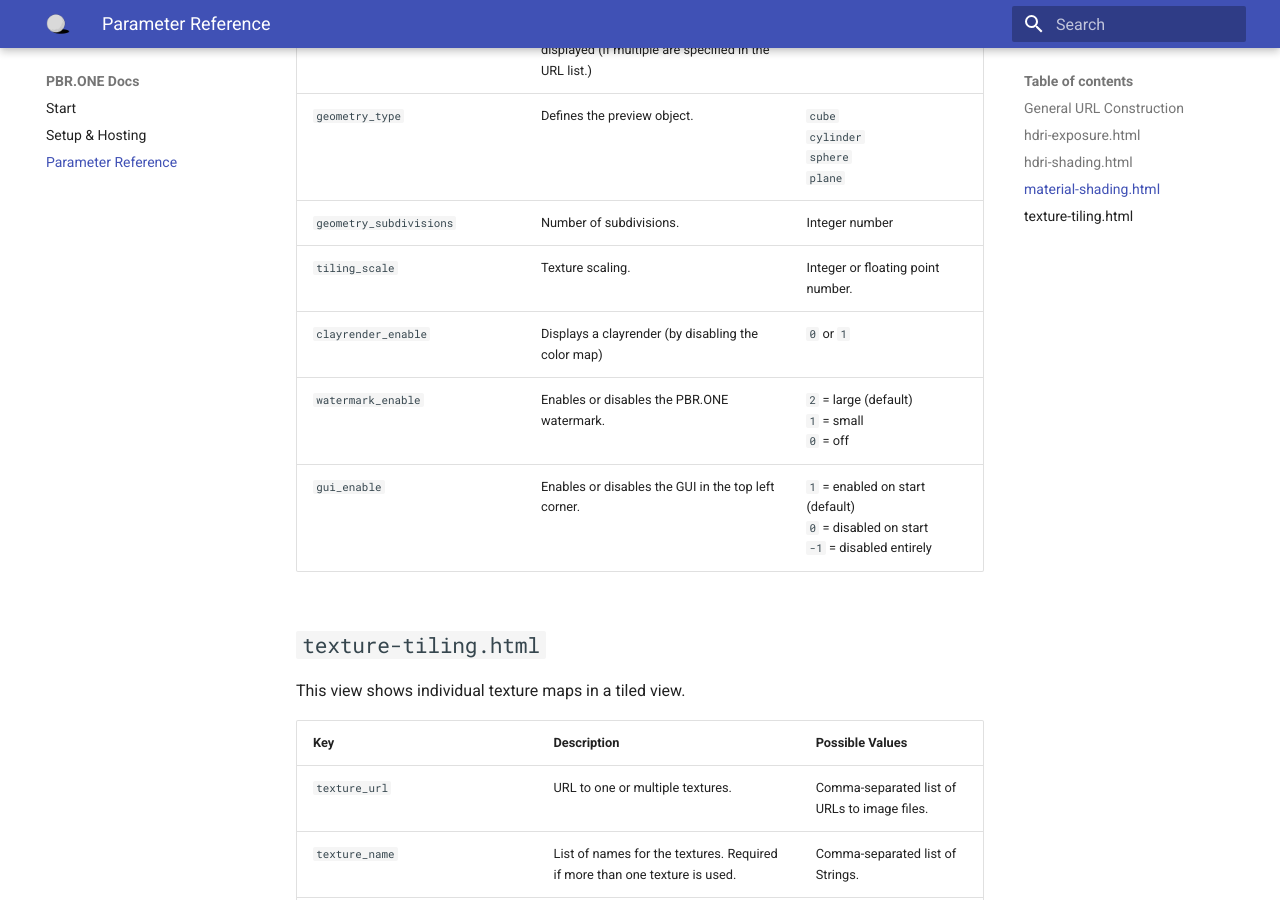
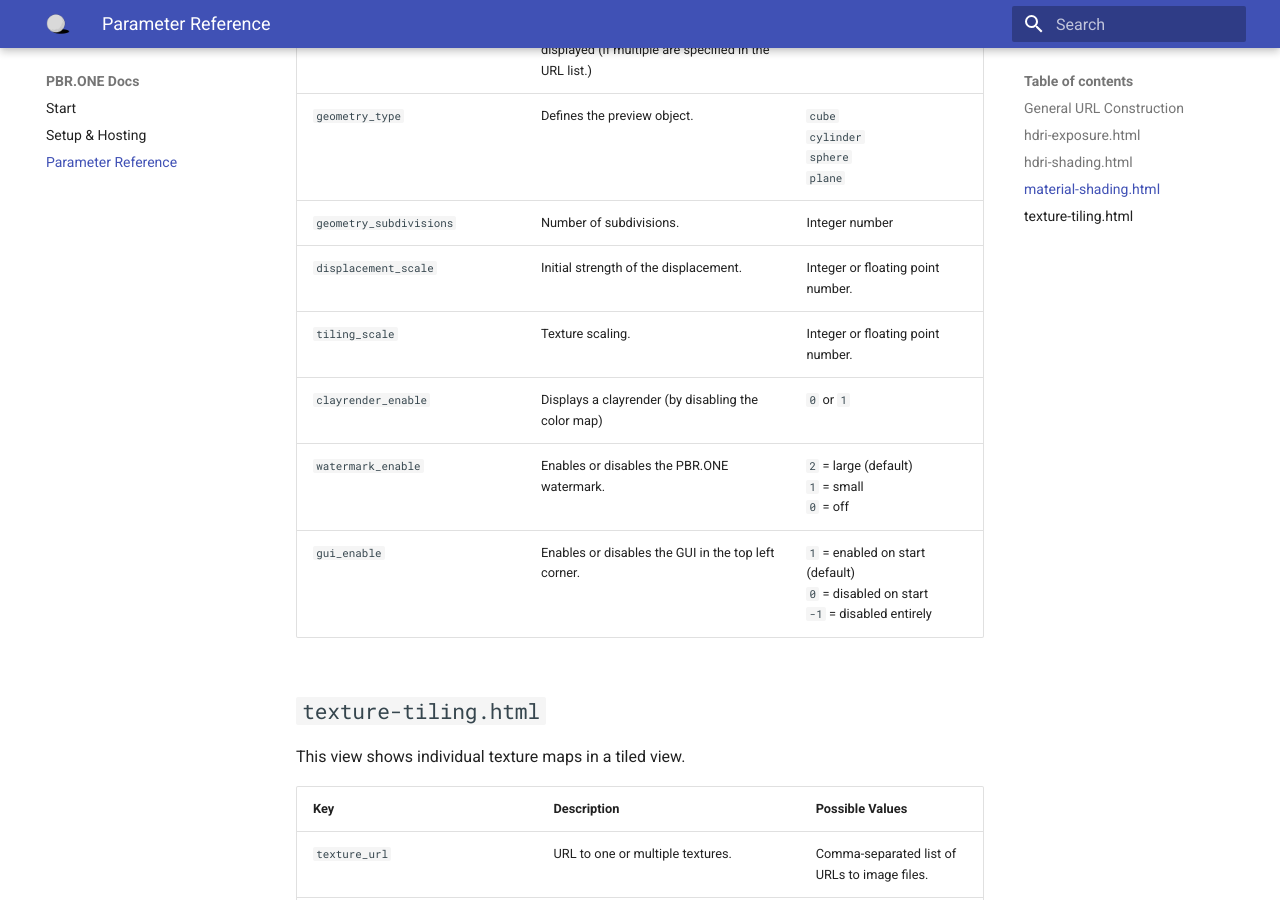
Before and after one commit to struffel/PBR.ONE, an MkDocs documentation site: the page built from docs/docs/parameter-reference.md, in a window 1280 px wide and 900 px high, scrolled down 3779 px. Built offline with MkDocs 1.6.1 and Material for MkDocs 9.7.7, drawn with Linux system fonts in a browser that asks for light colours.

Commit message:
Add displacement_scale to docs

```diff
--- a/docs/docs/parameter-reference.md
+++ b/docs/docs/parameter-reference.md
@@ -70,6 +70,7 @@ This view shows a full PBR material on a preview object.
 | `environment_index`| Describes which environment should be displayed (if multiple are specified in the URL list.) |0 (for the first environment).|`0` (for the first environment)<br> `1` (for the second environment)<br> ...|
 | `geometry_type` | Defines the preview object. | `cube`<br> `cylinder`<br> `sphere`<br> `plane` |
 | `geometry_subdivisions` | Number of subdivisions. | Integer number |
+| `displacement_scale` | Initial strength of the displacement. | Integer or floating point number. |
 | `tiling_scale` | Texture scaling. | Integer or floating point number. |
 | `clayrender_enable`| Displays a clayrender (by disabling the color map)|`0` or `1`|
 | `watermark_enable` | Enables or disables the PBR.ONE watermark. | `2` = large (default)<br> `1` = small<br> `0` = off |
```
